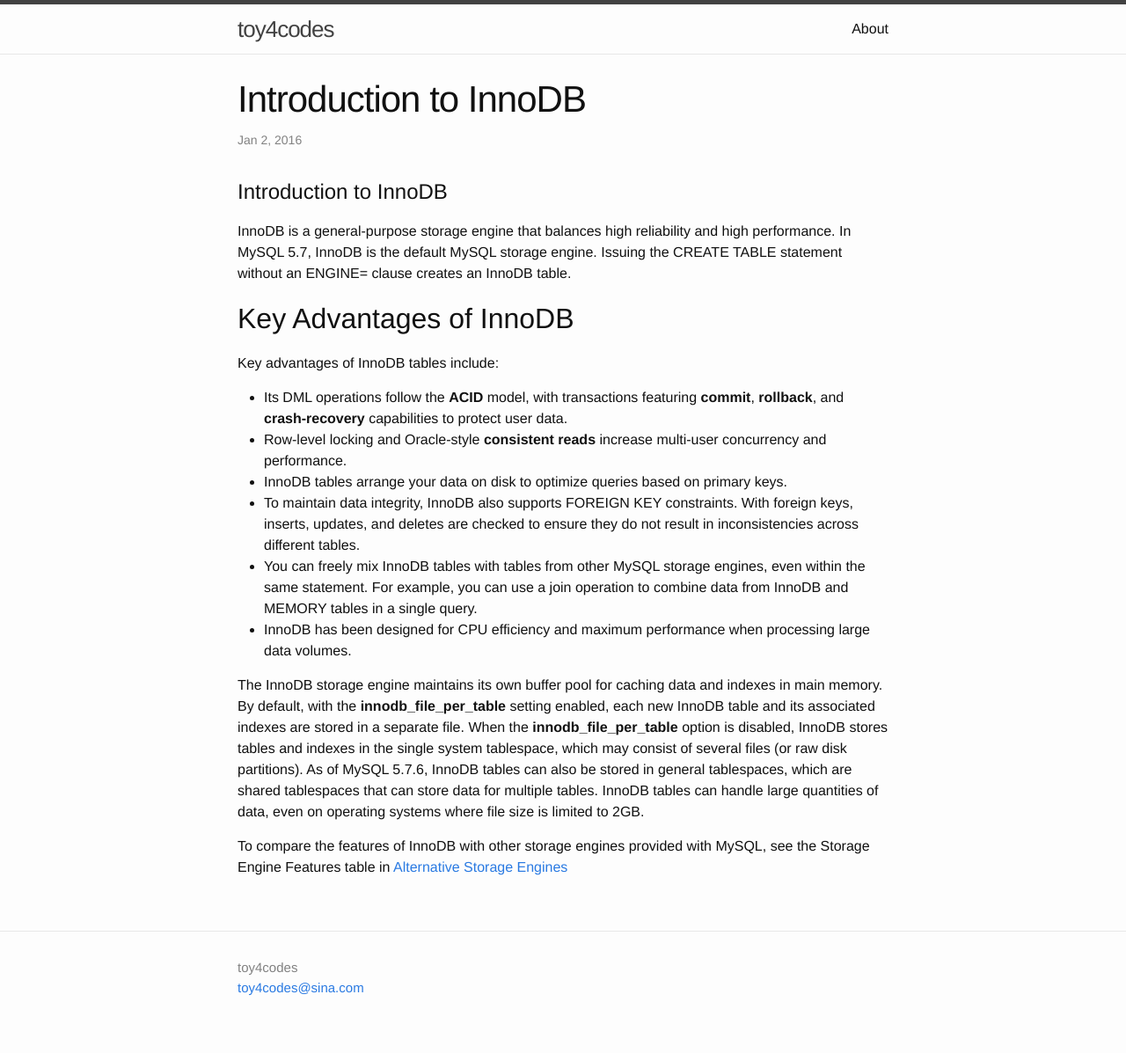
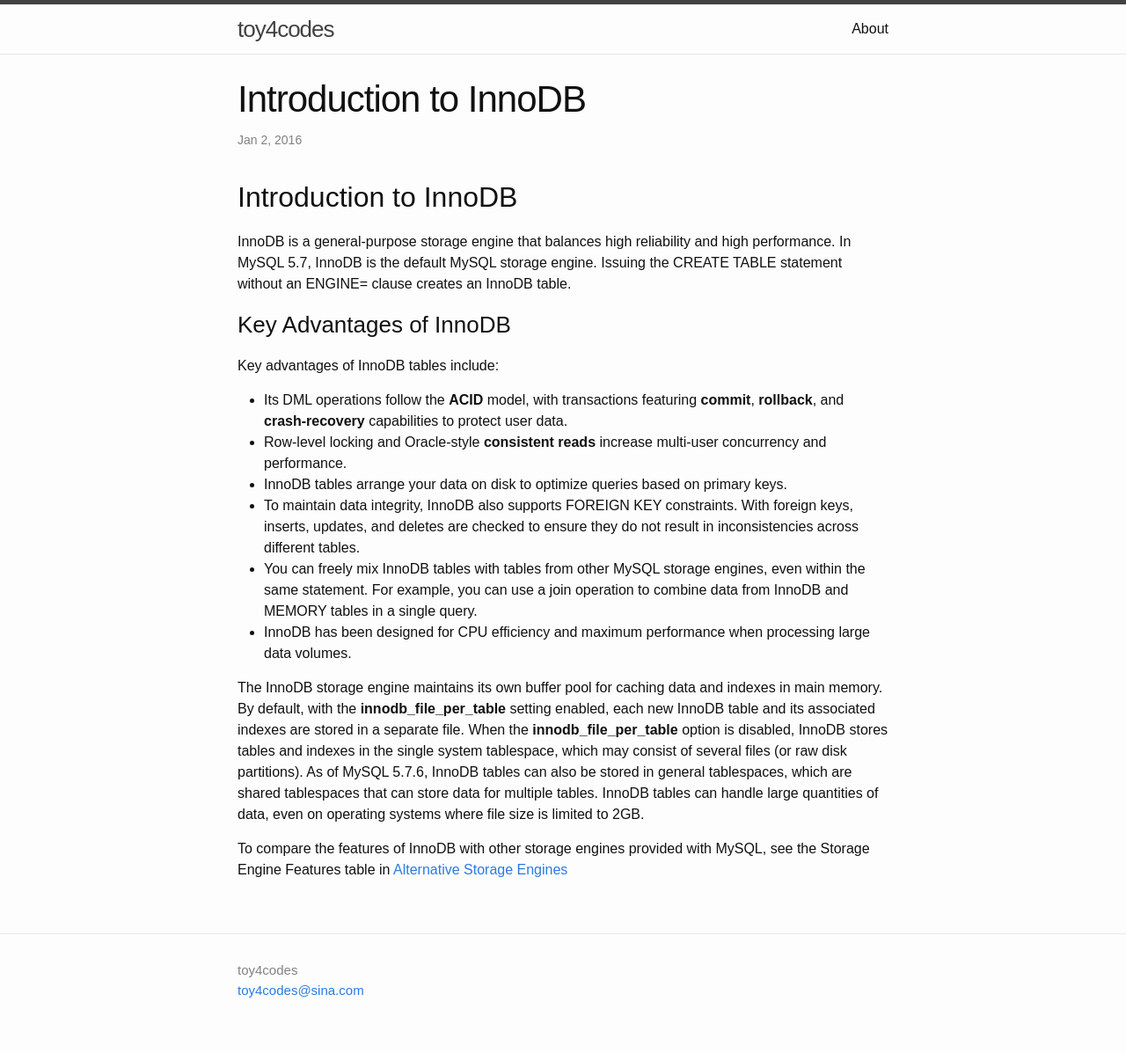
Before and after one commit to toy4codes/toy4codes.github.io, a Jekyll site: the page built from _posts/2016-01-02-introduction-to-innodb.markdown, in a window 1280 px wide. Shown: the whole page at 88% size. Built offline with Jekyll 4.4.1, drawn with Linux system fonts in a browser that asks for light colours.

Commit message:
update post update css font-family

```diff
--- a/_posts/2016-01-01-help-docs.markdown
+++ b/_posts/2016-01-01-help-docs.markdown
@@ -17,3 +17,5 @@
 git-GitHub Pages Basics : [https://help.github.com/categories/github-pages-basics/](https://help.github.com/categories/github-pages-basics/)
 
 git-the simple guide : [http://rogerdudler.github.io/git-guide/index.html](http://rogerdudler.github.io/git-guide/index.html)
+
+mysql docs : [http://dev.mysql.com/doc/](http://dev.mysql.com/doc/)
--- a/_posts/2016-01-02-introduction-to-innodb.markdown
+++ b/_posts/2016-01-02-introduction-to-innodb.markdown
@@ -5,11 +5,11 @@
 categories: mysql
 ---
 
-# Introduction to InnoDB
+## Introduction to InnoDB
 
 InnoDB is a general-purpose storage engine that balances high reliability and high performance. In MySQL 5.7, InnoDB is the default MySQL storage engine. Issuing the CREATE TABLE statement without an ENGINE= clause creates an InnoDB table.
 
-## Key Advantages of InnoDB
+### Key Advantages of InnoDB
 
 Key advantages of InnoDB tables include:
 
--- a/css/main.scss
+++ b/css/main.scss
@@ -6,7 +6,7 @@
 
 
 // Our variables
-$base-font-family: Helvetica, Arial, sans-serif;
+$base-font-family: sans-serif;
 $base-font-size:   16px;
 $small-font-size:  $base-font-size * 0.875;
 $base-line-height: 1.5;
```
